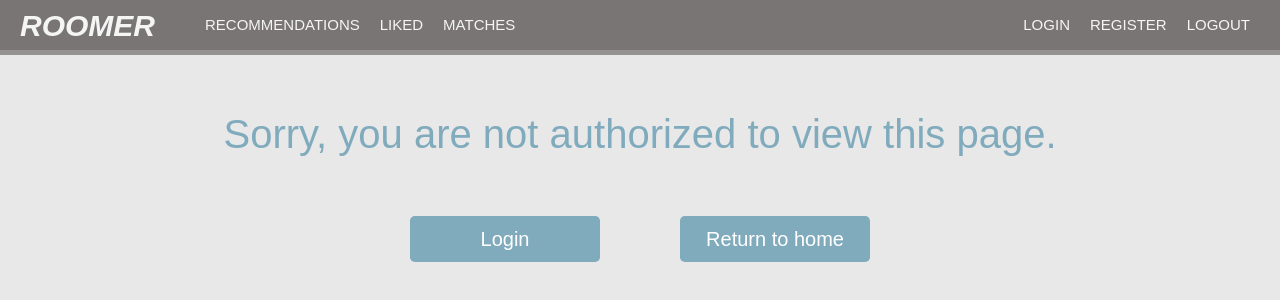
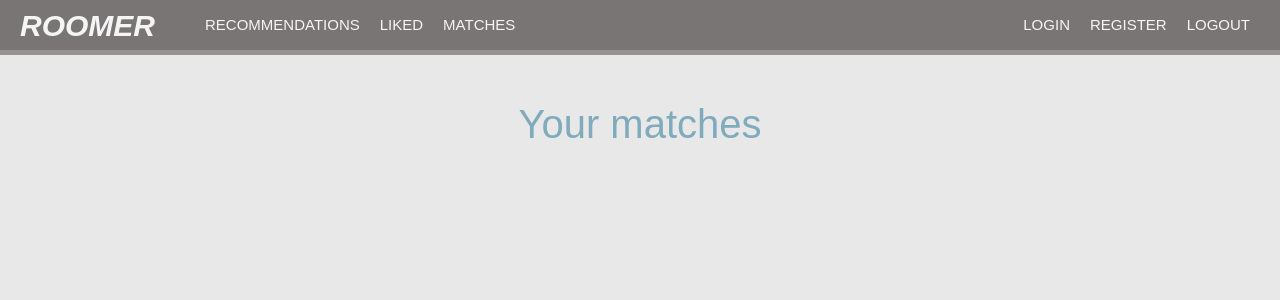
Before and after one commit to ncstiles/roomer, a React (Vite) app in the folder roomer-ui/: page /matches in a window 1280 px wide. Shown: the top 300 px of the page. Built offline with nearby package versions, Linux system fonts and the light colour scheme.

Commit message:
Created Matches component and linked it in the navbar and profile.  Renamed old "matches" in navbar/ profile to recommendations

```diff
--- a/roomer-ui/src/components/App/App.jsx
+++ b/roomer-ui/src/components/App/App.jsx
@@ -15,6 +15,7 @@ import Profile from "../Profile/Profile";
 import Logout from "../Logout/Logout";
 import Update from "../Update/Update";
 import Liked from "../Liked/Liked";
+import Matches from "../Matches/Matches";
 
 export default function App() {
   axios.defaults.withCredentials = true;
@@ -155,7 +156,7 @@ export default function App() {
               }
             />
             <Route
-              path="/matches"
+              path="/recommendations"
               element={
                 <Home
                   allUsers={allUsers}
@@ -258,6 +259,21 @@ export default function App() {
               }
             />
             <Route
+              path="/matches"
+              element={
+                <Matches
+                  isLoading={isLoading}
+                  isLoggedIn={isLoggedIn}
+                  currentUser={currentUser}
+                  addLike={addLike}
+                  removeLike={removeLike}
+                  setIsUpdated={setIsUpdated}
+                  likedUsers={likedUsers}
+                  likedUserInfo={likedUserInfo}
+                />
+              }
+            />
+            <Route
               path="/logout"
               element={
                 <Logout
--- a/roomer-ui/src/components/Login/Login.jsx
+++ b/roomer-ui/src/components/Login/Login.jsx
@@ -49,7 +49,7 @@ export default function Login({ loginForm, setLoginForm, isLoggedIn, setIsLogged
       })
       .finally(() => {
         setShowMsg(true);
-        nav("/matches");
+        nav("/recommendations");
       });
   };
 
--- /dev/null
+++ b/roomer-ui/src/components/Matches/Matches.css
@@ -0,0 +1,5 @@
+.match-view {
+  margin-top: 100px;
+  text-align: center;
+  color: #80abbd;
+}
--- /dev/null
+++ b/roomer-ui/src/components/Matches/Matches.jsx
@@ -0,0 +1,13 @@
+import * as React from "react";
+import "./Matches.css";
+import { useNavigate } from "react-router-dom";
+
+export default function Matches() {
+  const nav = useNavigate();
+
+  return (
+    <div className="match-view">
+      <h1>Your matches</h1>
+    </div>
+  );
+}
--- a/roomer-ui/src/components/Navbar/NavBar.jsx
+++ b/roomer-ui/src/components/Navbar/NavBar.jsx
@@ -13,24 +13,29 @@ export default function NavBar({ currentUser }) {
           ROOMER
         </span>
         <div className="navbar-links">
-          <span className="link" onClick={() => nav("/matches")}>
+          <span className="link" onClick={() => nav("/recommendations")}>
             RECOMMENDATIONS
           </span>
-          <span className="link" onClick={() => nav("/liked")}>LIKED</span>
-          <span className="link">MATCHES</span>
+          <span className="link" onClick={() => nav("/liked")}>
+            LIKED
+          </span>
+          <span className="link" onClick={() => nav("/matches")}>
+            MATCHES
+          </span>
         </div>
         {/*spacer to add distance between left/right sides of navbar */}
         <div className="spacer" />
         <div className="login-profile">
+          {currentUser ? null : (
+            <>
               <span className="link" onClick={() => nav("/login")}>
                 LOGIN
               </span>
               <span className="link" onClick={() => nav("/register")}>
                 REGISTER
               </span>
-          <span className="link" onClick={() => nav("/logout")}>
-            LOGOUT
-          </span>
+            </>
+          )}
 
           {!currentUser ? null : (
             <Button
@@ -41,6 +46,10 @@ export default function NavBar({ currentUser }) {
               {currentUser}
             </Button>
           )}
+
+          <span className="link" onClick={() => nav("/logout")}>
+            LOGOUT
+          </span>
         </div>
       </nav>
     </>
--- a/roomer-ui/src/components/Profile/Profile.jsx
+++ b/roomer-ui/src/components/Profile/Profile.jsx
@@ -9,6 +9,7 @@ import NotAuthorized from "../NotAuthorized/NotAuthorized";
 import UserDetail from "../UserDetail/UserDetail";
 import UploadPfp from "../UploadPfp/UploadPfp";
 import Liked from "../Liked/Liked";
+import Matches from "../Matches/Matches";
 import axios from "axios";
 
 // depending on tab that is toggled, display the correct component
@@ -26,7 +27,7 @@ function Subview({
   addLike,
   removeLike,
   likedUsers,
-  likedUserInfo
+  likedUserInfo,
 }) {
   switch (viewComponent) {
     case "own":
@@ -41,7 +42,7 @@ function Subview({
           setIsUpdated={setIsUpdated}
         />
       );
-    case "matches":
+    case "recommendations":
       return (
         <UserGrid
           allUsers={allUsers}
@@ -55,7 +56,8 @@ function Subview({
         />
       );
     case "liked":
-      return <Liked
+      return (
+        <Liked
           isLoading={isLoading}
           isLoggedIn={isLoggedIn}
           currentUser={currentUser}
@@ -64,7 +66,21 @@ function Subview({
           setIsUpdated={setIsUpdated}
           likedUsers={likedUsers}
           likedUserInfo={likedUserInfo}
-        />;
+        />
+      );
+    case "matches":
+      return (
+        <Matches
+          isLoading={isLoading}
+          isLoggedIn={isLoggedIn}
+          currentUser={currentUser}
+          addLike={addLike}
+          removeLike={removeLike}
+          setIsUpdated={setIsUpdated}
+          likedUsers={likedUsers}
+          likedUserInfo={likedUserInfo}
+        />
+      );
     case "messages":
       return <h1>Placeholder for message contacts</h1>;
     case "modify":
@@ -104,7 +120,7 @@ export default function Profile({
   addLike,
   removeLike,
   likedUsers,
-  likedUserInfo
+  likedUserInfo,
 }) {
   //default is just to view one's own profile
   const [viewComponent, setViewComponent] = useState("own");
@@ -162,10 +178,14 @@ export default function Profile({
               Change profile picture
             </span>
           </li>
-          <li className={`${viewComponent === "matches" ? "highlight" : ""}`}>
+          <li
+            className={`${
+              viewComponent === "recommendations" ? "highlight" : ""
+            }`}
+          >
             <span
               className="nav-link text-white"
-              onClick={() => setViewComponent("matches")}
+              onClick={() => setViewComponent("recommendations")}
             >
               Matches
             </span>
@@ -176,6 +196,14 @@ export default function Profile({
               onClick={() => setViewComponent("liked")}
             >
               Liked
+            </span>
+          </li>
+          <li className={`${viewComponent === "matches" ? "highlight" : ""}`}>
+            <span
+              className="nav-link text-white"
+              onClick={() => setViewComponent("matches")}
+            >
+              Matches
             </span>
           </li>
           <li className={`${viewComponent === "messages" ? "highlight" : ""}`}>
--- a/roomer-ui/src/components/Register/Register.jsx
+++ b/roomer-ui/src/components/Register/Register.jsx
@@ -6,7 +6,12 @@ import { BASE_API_URL } from "../../constants";
 import { Form, Button, Row, Col } from "react-bootstrap";
 import axios from "axios";
 
-export default function Register({ registerForm, setRegisterForm, setIsLoggedIn, setIsUpdated }) {
+export default function Register({
+  registerForm,
+  setRegisterForm,
+  setIsLoggedIn,
+  setIsUpdated,
+}) {
   const nav = useNavigate();
   let [validated, setValidated] = useState(false);
   const regFormKeys = Object.keys(registerForm);
@@ -59,8 +64,8 @@ export default function Register({ registerForm, setRegisterForm, setIsLoggedIn,
           .post(BASE_API_URL + "/login", loginForm)
           .then(() => {
             setIsLoggedIn(true);
-            setIsUpdated(prevVal => !prevVal);
-            nav("/matches");
+            setIsUpdated((prevVal) => !prevVal);
+            nav("/recommendations");
           })
           .catch(() => {
             setIsLoggedIn(false);
```
Lines whose indentation alone changed are shown as unchanged.
